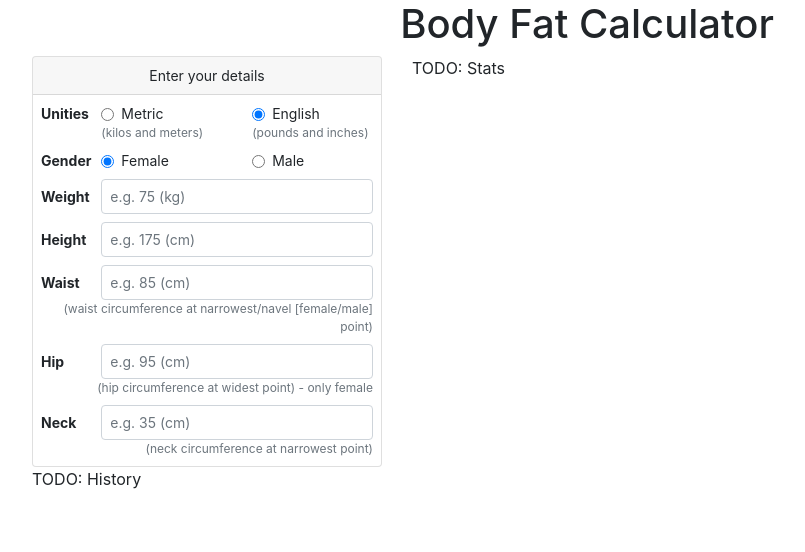
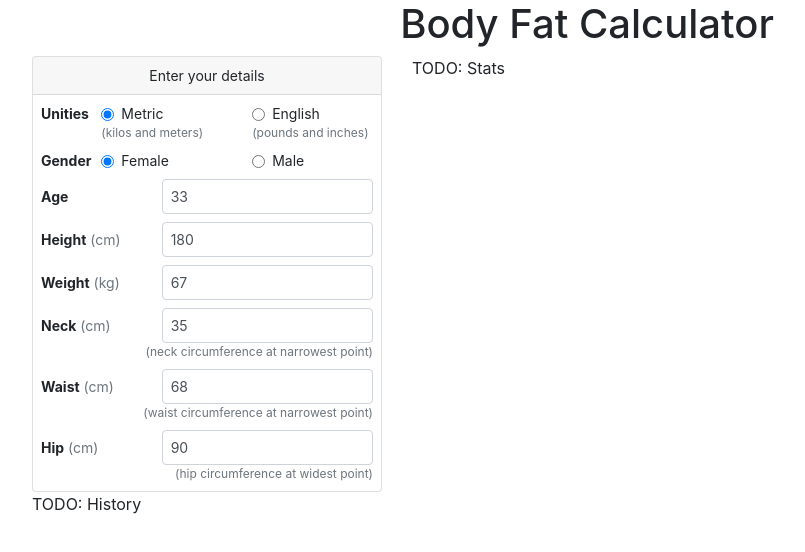
Before and after one commit to jfmdev/body-fat-calc, a Vue app: page / in a window 1280 px wide. Both pictures are taken after a click on the radio button "Female". Shown: the top 552 px of the page, without its empty margins (53-858 px from the left). Built offline with nearby package versions, Linux system fonts and the light colour scheme; what vue-localstorage would draw is missing.

Commit message:
Define model for Calculator component and update UI according to metric and gender selected

```diff
--- a/src/App.vue
+++ b/src/App.vue
@@ -4,7 +4,7 @@
 
     <div class="row">
       <div class="col-md-4">
-        <Calculator />
+        <Calculator v-model="details" />
       </div>
       <div class="col-md-8">
         <Stats />
@@ -16,9 +16,22 @@
 </template>
 
 <script>
+import _ from "lodash";
+
 import Calculator from "./components/Calculator.vue";
 import History from "./components/History.vue";
 import Stats from "./components/Stats.vue";
+
+const DEFAULT_DETAILS = {
+  system: "M",
+  gender: "M",
+  age: 33,
+  height: 180,
+  weight: 67,
+  waist: 68,
+  hip: 90,
+  neck: 35
+};
 
 export default {
   name: "app",
@@ -27,6 +40,12 @@ export default {
     Calculator,
     History,
     Stats
+  },
+
+  data: function() {
+    return {
+      details: _.clone(DEFAULT_DETAILS)
+    };
   }
 };
 </script>
--- a/src/components/Calculator.vue
+++ b/src/components/Calculator.vue
@@ -12,6 +12,7 @@
           <div class="col-sm-5">
             <div class="form-check">
               <input
+                v-model="value.system"
                 class="form-check-input"
                 type="radio"
                 name="system"
@@ -27,12 +28,12 @@
           <div class="col-sm-5">
             <div class="form-check">
               <input
+                v-model="value.system"
                 class="form-check-input"
                 type="radio"
                 name="system"
                 id="calc_system_e"
                 value="E"
-                checked
               />
               <label class="form-check-label clickable" for="calc_system_e">
                 English
@@ -49,6 +50,7 @@
           <div class="col-sm-5">
             <div class="form-check">
               <input
+                v-model="value.gender"
                 class="form-check-input"
                 type="radio"
                 name="gender"
@@ -63,12 +65,12 @@
           <div class="col-sm-5">
             <div class="form-check">
               <input
+                v-model="value.gender"
                 class="form-check-input"
                 type="radio"
                 name="gender"
                 id="calc_gender_m"
                 value="M"
-                checked
               />
               <label class="form-check-label clickable" for="calc_gender_m">
                 Male
@@ -78,86 +80,118 @@
         </div>
 
         <div class="row mt-2">
-          <div class="col-sm-2 my-auto">
-            <label for="calc_weight" class="font-weight-bold mb-0"
-              >Weight</label
-            >
+          <div class="col-sm-4 my-auto">
+            <label for="calc_age" class="font-weight-bold mb-0">
+              Age
+            </label>
           </div>
-          <div class="col-sm-10">
+          <div class="col-sm-8">
             <input
+              v-model="value.age"
+              class="form-control text-medium px-2 py-1"
               type="number"
-              class="form-control text-medium px-2 py-1"
-              id="calc_weight"
-              placeholder="e.g. 75 (kg)"
+              name="age"
+              id="calc_age"
+              placeholder="e.g. 35 (years)"
             />
           </div>
         </div>
 
         <div class="row mt-2">
-          <div class="col-sm-2 my-auto">
-            <label for="calc_height" class="font-weight-bold mb-0"
-              >Height</label
-            >
+          <div class="col-sm-4 my-auto">
+            <label for="calc_height" class="font-weight-bold mb-0">
+              Height </label
+            ><span class="text-muted"> ({{ lengthUnit }})</span>
           </div>
-          <div class="col-sm-10">
+          <div class="col-sm-8">
             <input
+              v-model="value.height"
+              class="form-control text-medium px-2 py-1"
               type="number"
-              class="form-control text-medium px-2 py-1"
+              name="height"
               id="calc_height"
-              placeholder="e.g. 175 (cm)"
+              :placeholder="lengthExample(175)"
             />
           </div>
         </div>
 
         <div class="row mt-2">
-          <div class="col-sm-2 my-auto">
-            <label for="calc_waist" class="font-weight-bold mb-0">Waist</label>
+          <div class="col-sm-4 my-auto">
+            <label for="calc_weight" class="font-weight-bold mb-0">Weight</label
+            ><span class="text-muted"> ({{ weightUnit }})</span>
           </div>
-          <div class="col-sm-10">
+          <div class="col-sm-8">
             <input
+              v-model="value.weight"
+              class="form-control text-medium px-2 py-1"
               type="number"
-              class="form-control text-medium px-2 py-1"
-              id="calc_waist"
-              placeholder="e.g. 85 (cm)"
+              name="weight"
+              id="calc_weight"
+              :placeholder="weightExample(75)"
             />
           </div>
         </div>
-        <div class="text-right text-small text-muted">
-          (waist circumference at narrowest/navel [female/male] point)
-        </div>
 
         <div class="row mt-2">
-          <div class="col-sm-2 my-auto">
-            <label for="calc_fip" class="font-weight-bold mb-0">Hip</label>
+          <div class="col-sm-4 my-auto">
+            <label for="calc_neck" class="font-weight-bold mb-0">Neck</label
+            ><span class="text-muted"> ({{ lengthUnit }})</span>
           </div>
-          <div class="col-sm-10">
+          <div class="col-sm-8">
             <input
+              v-model="value.neck"
+              class="form-control text-medium px-2 py-1"
               type="number"
-              class="form-control text-medium px-2 py-1"
-              id="calc_fip"
-              placeholder="e.g. 95 (cm)"
-            />
-          </div>
-        </div>
-        <div class="text-right text-small text-muted">
-          (hip circumference at widest point) - only female
-        </div>
-
-        <div class="row mt-2">
-          <div class="col-sm-2 my-auto">
-            <label for="calc_neck" class="font-weight-bold mb-0">Neck</label>
-          </div>
-          <div class="col-sm-10">
-            <input
-              type="number"
-              class="form-control text-medium px-2 py-1"
+              name="neck"
               id="calc_neck"
-              placeholder="e.g. 35 (cm)"
+              :placeholder="lengthExample(35)"
             />
           </div>
         </div>
         <div class="text-right text-small text-muted">
           (neck circumference at narrowest point)
+        </div>
+
+        <div class="row mt-2">
+          <div class="col-sm-4 my-auto">
+            <label for="calc_waist" class="font-weight-bold mb-0">Waist</label
+            ><span class="text-muted"> ({{ lengthUnit }})</span>
+          </div>
+          <div class="col-sm-8">
+            <input
+              v-model="value.waist"
+              class="form-control text-medium px-2 py-1"
+              type="number"
+              name="waist"
+              id="calc_waist"
+              :placeholder="lengthExample(85)"
+            />
+          </div>
+        </div>
+        <div class="text-right text-small text-muted">
+          (waist circumference at {{ isFemale ? "narrowest" : "navel" }} point)
+        </div>
+
+        <div v-if="isFemale">
+          <div class="row mt-2">
+            <div class="col-sm-4 my-auto">
+              <label for="calc_hip" class="font-weight-bold mb-0">Hip</label
+              ><span class="text-muted"> ({{ lengthUnit }})</span>
+            </div>
+            <div class="col-sm-8">
+              <input
+                v-model="value.hip"
+                class="form-control text-medium px-2 py-1"
+                type="number"
+                name="hip"
+                id="calc_hip"
+                :placeholder="lengthExample(95)"
+              />
+            </div>
+          </div>
+          <div class="text-right text-small text-muted">
+            (hip circumference at widest point)
+          </div>
         </div>
       </div>
     </div>
@@ -165,7 +199,55 @@
 </template>
 
 <script>
+// TODO: emit events ('input' perphaps) each time one of the input is updated.
+// TODO: calculate date each time an input is updated.
+const LBS_TO_KG = 0.45359237;
+const IN_TO_CM = 2.54;
+
 export default {
-  name: "Calculator"
+  name: "Calculator",
+
+  props: {
+    value: {
+      type: Object,
+      default: function() {
+        return {};
+      }
+    }
+  },
+
+  computed: {
+    isFemale() {
+      return this.value.gender === "F";
+    },
+
+    isMetric() {
+      return this.value.system === "M";
+    },
+
+    lengthUnit() {
+      return this.isMetric ? "cm" : "in";
+    },
+
+    weightUnit() {
+      return this.isMetric ? "kg" : "lbs";
+    }
+  },
+
+  methods: {
+    lengthExample(valueInCm) {
+      const value = this.isMetric
+        ? valueInCm
+        : Math.floor(valueInCm / IN_TO_CM);
+      return `e.g. ${value} (${this.lengthUnit})`;
+    },
+
+    weightExample(valueInKg) {
+      const value = this.isMetric
+        ? valueInKg
+        : Math.floor(valueInKg / LBS_TO_KG);
+      return `e.g. ${value} (${this.weightUnit})`;
+    }
+  }
 };
 </script>
```
